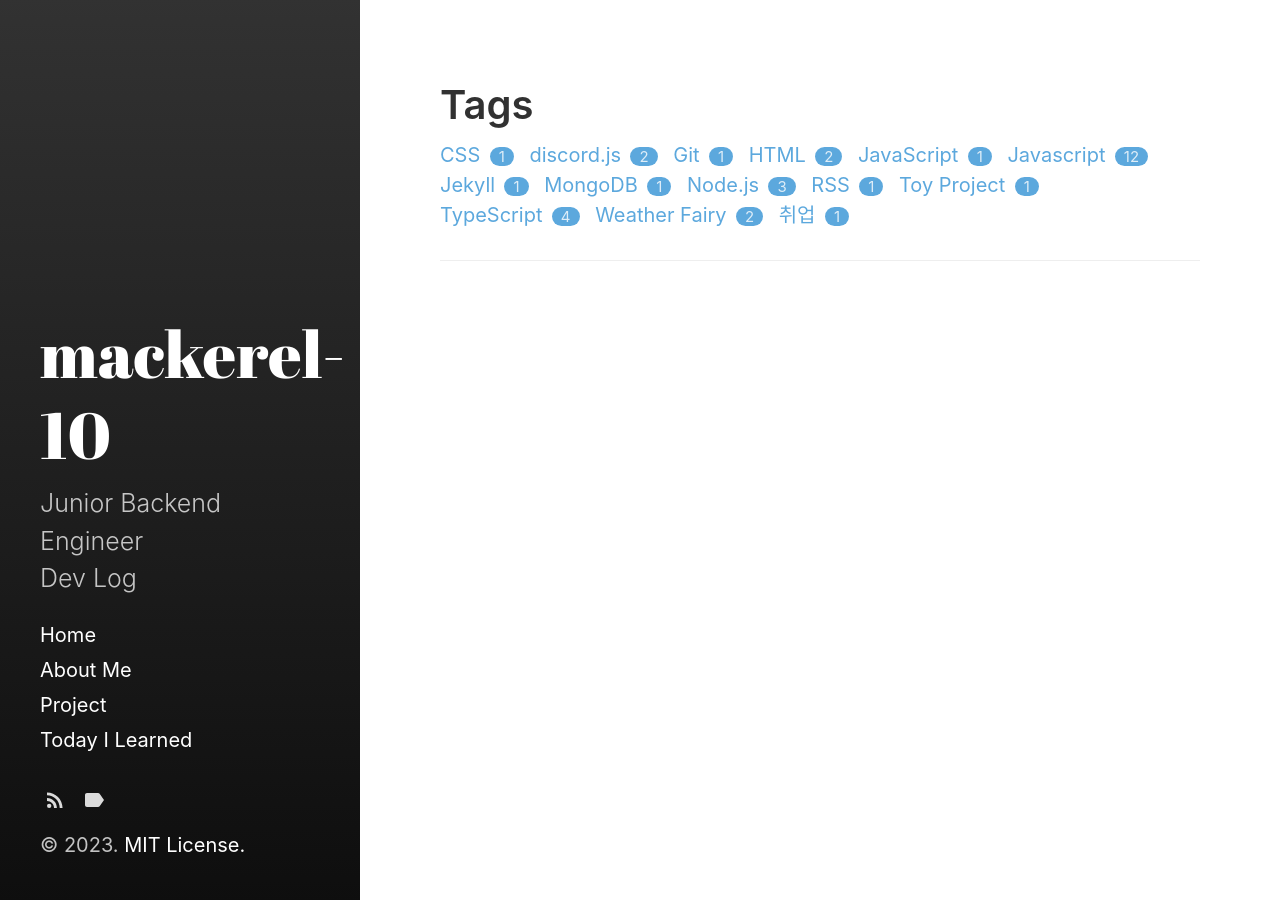
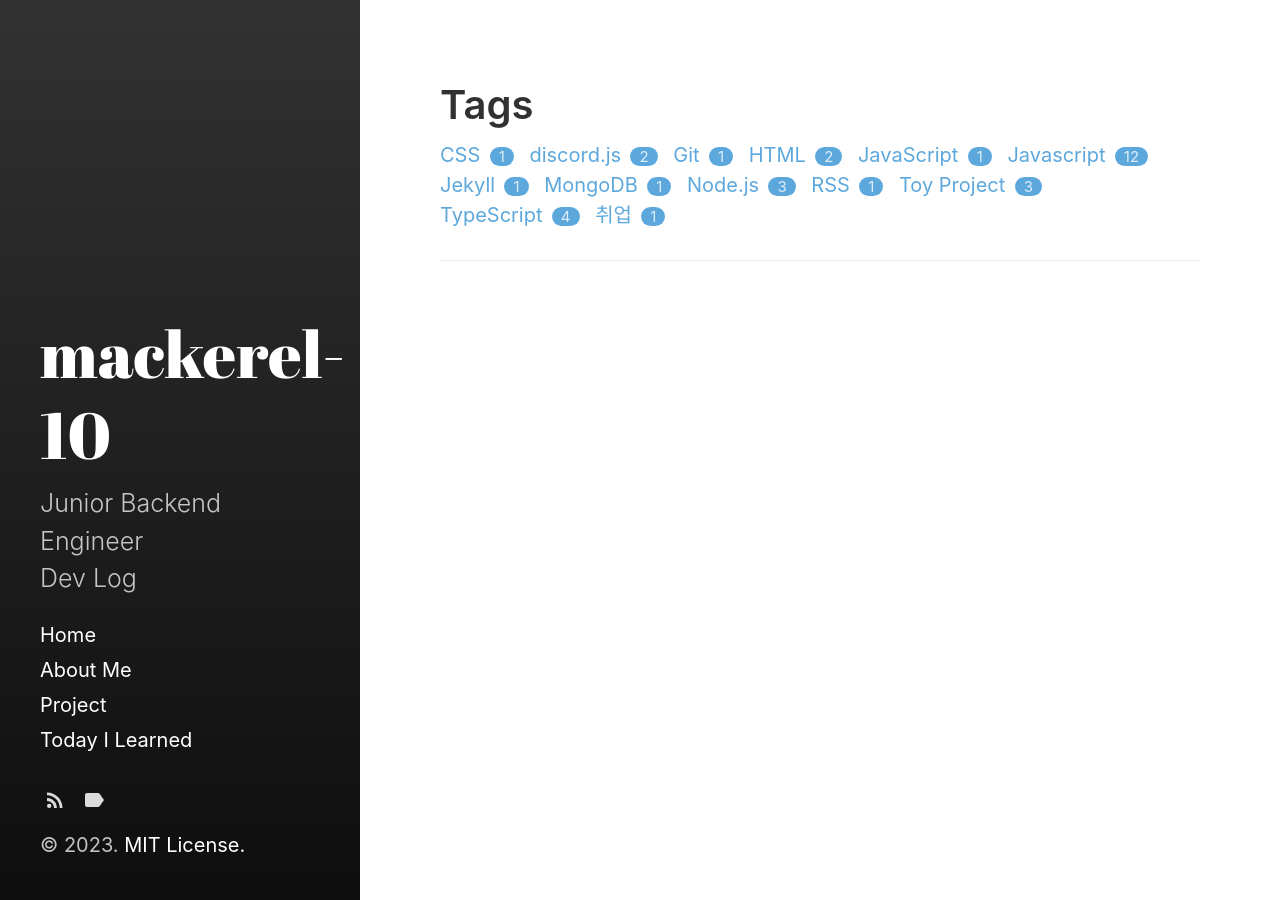
Before and after one commit to mackerel-10/mackerel-10.github.io, a Jekyll site: the page built from tags.html, in a window 1280 px wide. Built offline with Jekyll 4.4.1, drawn with Linux system fonts in a browser that asks for light colours.

Commit message:
Edit TIL 20, 21 category

```diff
--- a/_posts/2023-03-28-TIL-19.md
+++ b/_posts/2023-03-28-TIL-19.md
@@ -6,7 +6,7 @@ category:
 tags:
   - TypeScript
   - discord.js
-  - Weather Fairy
+  - Toy Project
 date: '2023-03-28T23:13:00+09:00'
 ---
 
--- a/_posts/2023-03-29-TIL-20.md
+++ b/_posts/2023-03-29-TIL-20.md
@@ -5,8 +5,8 @@ category:
   - Today I Learned
 tags:
   - TypeScript
-  - Weather Fairy
   - discord.js
+  - Toy Project
 date: '2023-03-29T23:00:00+09:00'
 ---
 
```
